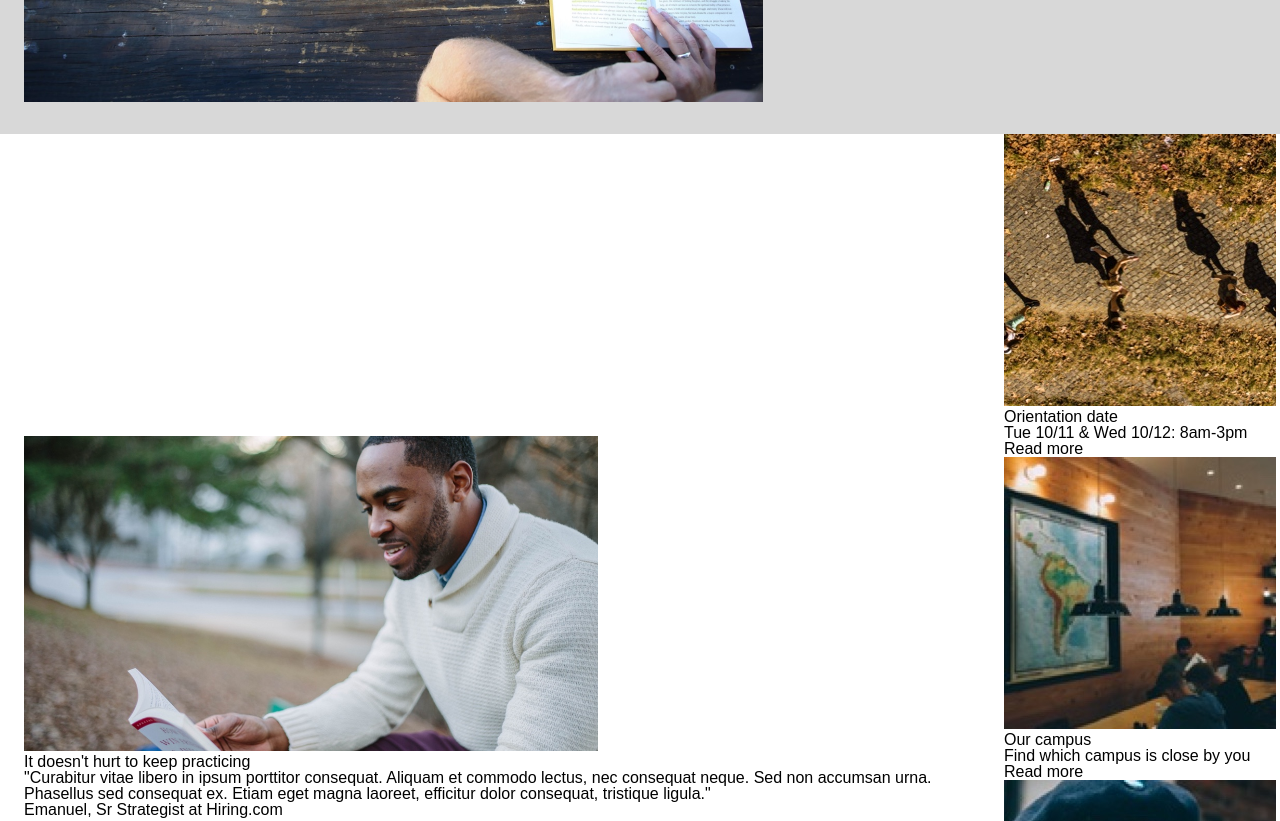
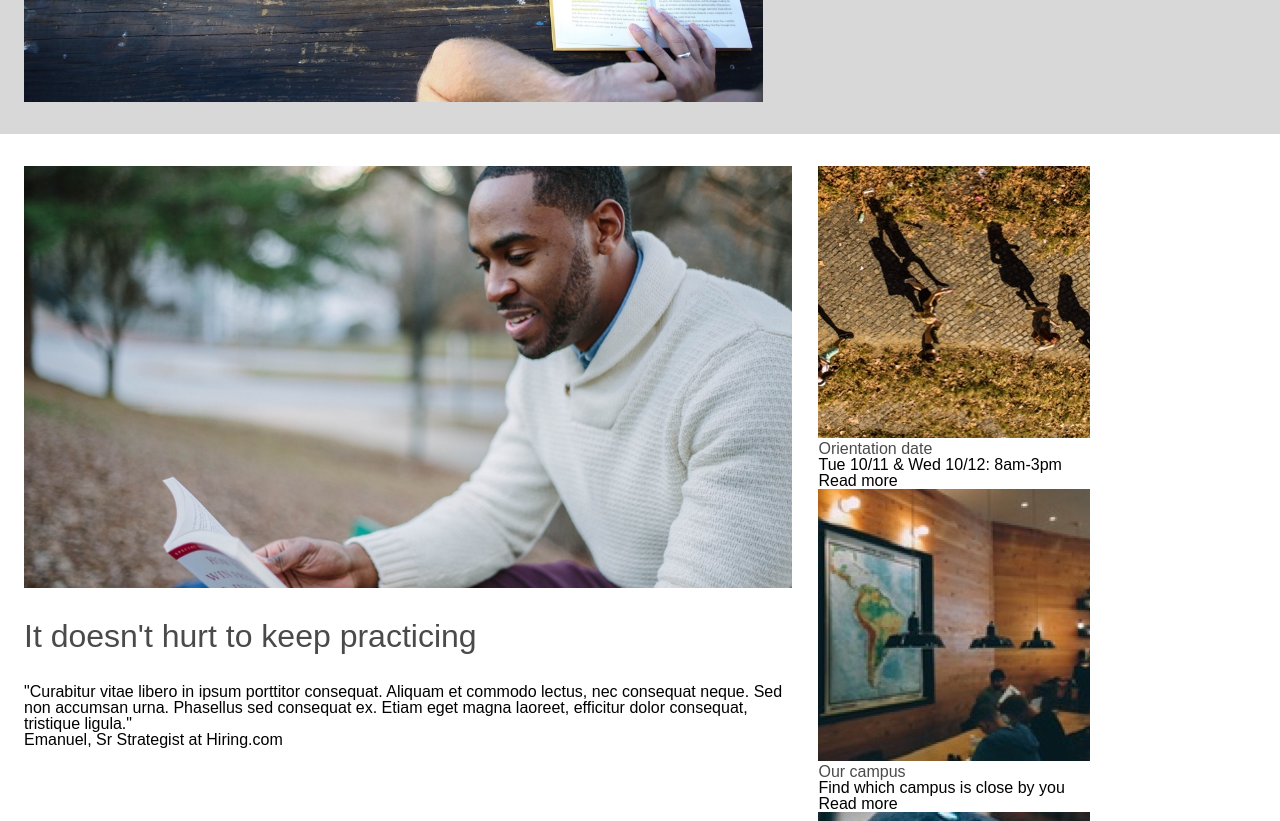
Before and after one commit to tbeck10/colmar_academy, a plain HTML site: page index.html in a window 1280 px wide. Shown: the part 540-1361 px from the top of the page. Drawn offline with Linux system fonts and the light colour scheme.

Commit message:
Fix positioning of img in information section

```diff
--- a/index.html
+++ b/index.html
@@ -45,7 +45,9 @@
 
     <div class="information">
       <div class="highlight-info">
-        <img src="./resources/images/information-main.jpg" />
+        <div class="image-container">
+          <img src="./resources/images/information-main.jpg" />
+        </div>
         <div class="hightlight-text">
           <h2>It doesn't hurt to keep practicing</h2>
           <p>"Curabitur vitae libero in ipsum porttitor consequat. Aliquam et commodo lectus, nec consequat neque. Sed non accumsan urna. Phasellus sed consequat ex. Etiam eget magna laoreet, efficitur dolor consequat, tristique ligula."</p>
--- a/resources/css/style.css
+++ b/resources/css/style.css
@@ -15,6 +15,8 @@ a {
 }
 
 h1,
+h2,
+h3,
 h4 {
   color: #4a4a4a;
 }
@@ -110,14 +112,30 @@ nav li {
 
 .information {
   display: flex;
-  align-items: center;
+  justify-content: space-between;
+  padding: 2rem 0;
 }
 
 .highlight-info {
-  margin: 2rem 1.5rem;
+  padding: 0 1.5rem;
+  width: 60%;
 }
 
-.highlight-info img {
+.image-container img {
+  max-width: 100%;
   height: auto;
-  width: 60%;
+  display: block;
 }
+
+.information h2 {
+  font-size: 2rem;
+  padding-bottom: 2rem;
+}
+
+.hightlight-text {
+  padding: 2rem 0;
+}
+
+.highlight-text h2 {
+  padding-bottom: 2rem;
+}
```
